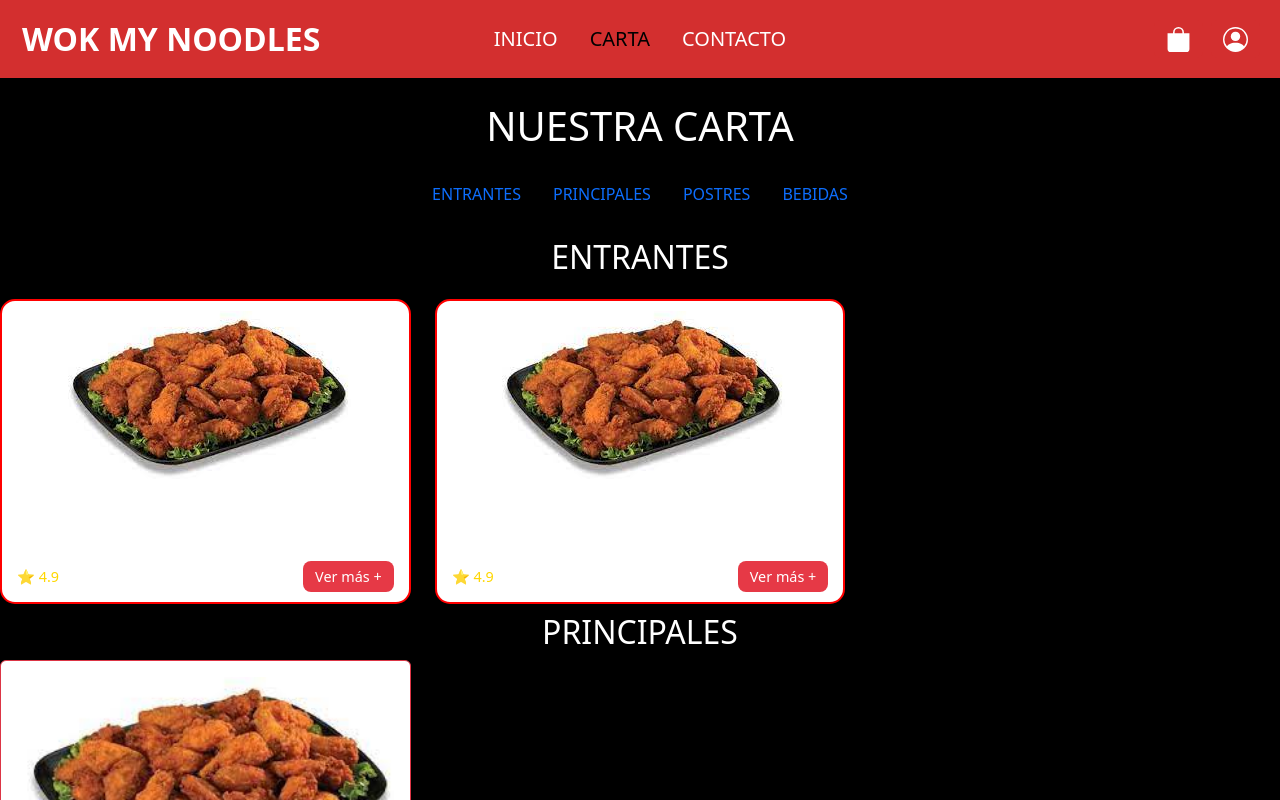
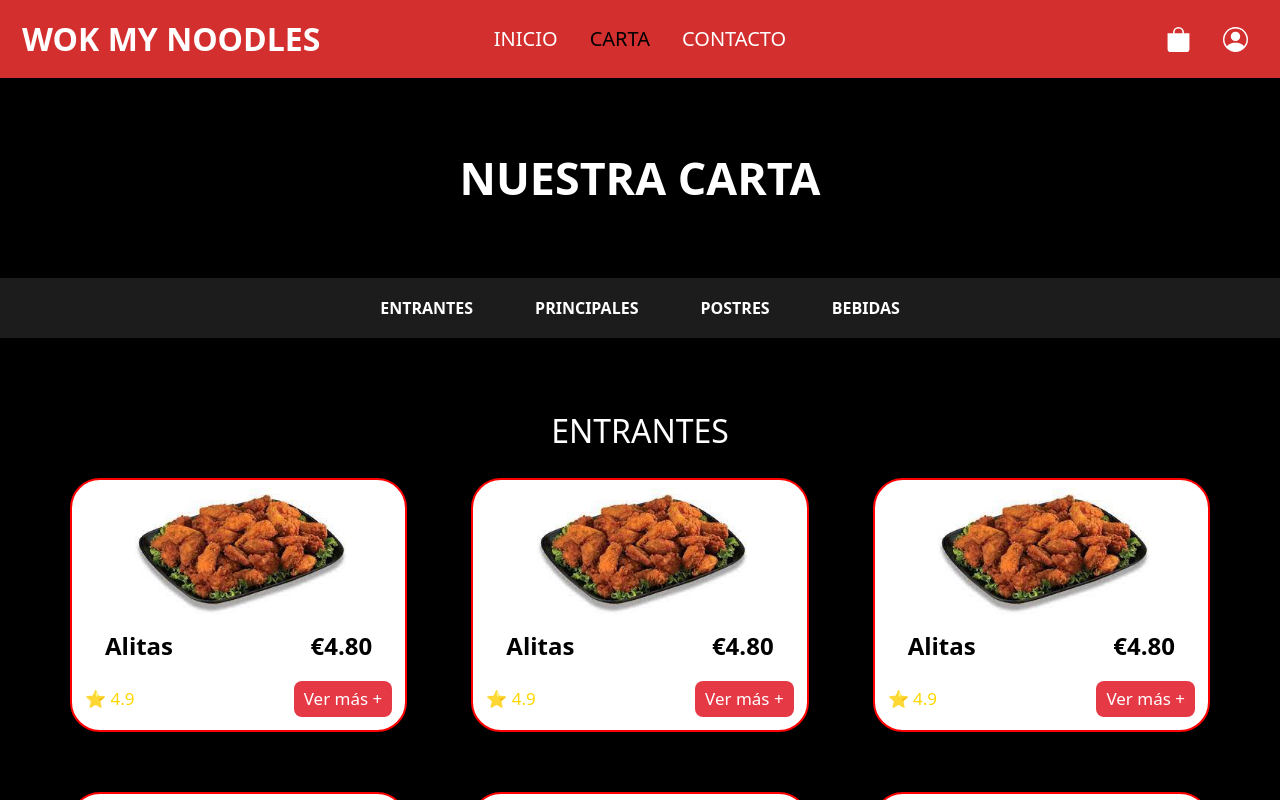
Before and after one commit to borjalopez11/Frontend_tfg, an Angular app: page /carta in a window 1280 px wide. Shown: the top 800 px of the page. Built offline with nearby package versions, Linux system fonts and the light colour scheme.

Commit message:
fix: card design

```diff
--- a/src/app/componentes/carta/carta.component.css
+++ b/src/app/componentes/carta/carta.component.css
@@ -1,61 +1,115 @@
+html {
+  scroll-behavior: smooth;
+}
+
+.titulo-carta {
+  font-size: 2.8rem;
+  font-weight: bold;
+  height: 200px;
+  color: white;
+  display: flex;
+  align-items: center;
+  justify-content: center;
+  margin: 0;
+  padding: 0 20px;
+}
+
+
+.categorias {
+  background-color: #1c1c1c;
+  padding: 10px 0;
+}
+
+.categorias .nav-link {
+  color: white !important;
+  font-weight: bold;
+  text-decoration: none;
+  font-size: 1em;
+  margin: 0 15px;
+  transition: color 0.3s;
+}
+
+.categorias .nav-link:hover {
+  color: #e63946 !important;
+}
+
+.cartContainer {
+  padding: 50px 10px;
+  max-width: 1200px;
+  margin: 0 auto;
+}
+
+.col-md-4 {
+  margin-bottom: 20px;
+}
+
 .food-card {
+  color: black;
+  font-size: 20px;
   background: white;
   border: 2px solid red;
-  border-radius: 15px;
-  padding: 10px;
-  margin: 15px 0;
+  border-radius: 30px;
+  padding: 8px;
+  margin: 20px;
   display: flex;
   flex-direction: column;
-  justify-content: space-between;
-  height: 100%;
-  box-shadow: 0 0 10px rgba(0, 0, 0, 0.1);
+  box-shadow: 0 0 8px rgba(0, 0, 0, 0.08);
+  transition: transform 0.2s ease-in-out;
+}
+
+.food-card:hover {
+  transform: scale(1.015);
 }
 
 .food-card-image img {
   max-width: 100%;
   height: auto;
-  object-fit: cover;
+  object-fit: contain;
   border-radius: 10px;
   margin: auto;
   display: block;
+  max-height: 130px;
 }
 
 .food-card-body {
+  flex-grow: 1;
+  padding: 5px 5px;
   display: flex;
   flex-direction: column;
-  justify-content: space-between;
-  margin-top: 10px;
+  gap: 6px;
 }
 
 .food-card-title {
   display: flex;
   justify-content: space-between;
+  align-items: center;
   font-weight: bold;
-  font-size: 1.1em;
-  margin-bottom: 10px;
-  padding: 0 5px;
+  padding: 5px 20px;
+  font-size: 1.2em;
+  margin-bottom: 2px;
 }
 
 .food-card-footer {
   display: flex;
   justify-content: space-between;
   align-items: center;
-  padding: 0 5px;
+  margin-top: 4px;
+  margin-bottom: 0;
 }
 
 .rating {
   color: gold;
-  font-size: 0.9em;
+  font-size: 0.85em;
 }
 
 .btn-ver-mas {
   background-color: #e63946;
   color: white;
   border: none;
-  padding: 5px 12px;
+  padding: 5px 10px;
   border-radius: 8px;
   cursor: pointer;
-  font-size: 0.9em;
+  font-size: 0.85em;
 }
 
 .btn-ver-mas:hover {
--- a/src/app/componentes/carta/carta.component.html
+++ b/src/app/componentes/carta/carta.component.html
@@ -1,18 +1,20 @@
+<h1 class="titulo-carta text-center">NUESTRA CARTA</h1>
+
+<nav class="categorias">
+  <ul class="nav justify-content-center">
+    <li class="nav-item">
+      <a class="nav-link" href="#entrantes" (click)="$event.preventDefault(); scrollTo('entrantes')">ENTRANTES</a>
+    </li>
+    <li class="nav-item">
+      <a class="nav-link" href="#principales" (click)="$event.preventDefault(); scrollTo('principales')">PRINCIPALES</a>
+    </li>
+    <li class="nav-item"><a class="nav-link" href="#postres">POSTRES</a></li>
+    <li class="nav-item"><a class="nav-link" href="#bebidas">BEBIDAS</a></li>
+  </ul>
+</nav>
+
 <div class="cartContainer text-center">
-  <h1 class="my-4">NUESTRA CARTA</h1>
-
-  <!-- Categorías -->
-  <nav class="categorias">
-    <ul class="nav justify-content-center">
-      <li class="nav-item"><a class="nav-link" href="#">ENTRANTES</a></li>
-      <li class="nav-item"><a class="nav-link" href="#">PRINCIPALES</a></li>
-      <li class="nav-item"><a class="nav-link" href="#">POSTRES</a></li>
-      <li class="nav-item"><a class="nav-link" href="#">BEBIDAS</a></li>
-    </ul>
-  </nav>
-
-  <!-- Entrantes -->
-  <h2 class="mt-4">ENTRANTES</h2>
+  <h2 class="mt-4" id="entrantes">ENTRANTES</h2>
   <div class="row">
     <div class="col-md-4" *ngFor="let producto of entrantes">
       <div class="food-card">
@@ -33,18 +35,22 @@
     </div>
   </div>
 
-
-  <!-- Principales -->
-  <h2 class="mt-4">PRINCIPALES</h2>
+  <h2 class="mt-4" id="principales">PRINCIPALES</h2>
   <div class="row">
     <div class="col-md-4" *ngFor="let producto of principales">
-      <div class="card border-danger h-100">
-        <img [src]="producto.imagen" class="card-img-top img-fluid p-3" alt="imagen producto" />
-        <div class="card-body text-center">
-          <h5 class="card-title">{{ producto.nombre }}</h5>
-          <p class="card-text">{{ producto.precio | currency:'EUR' }}</p>
-          <p class="text-warning">⭐ {{ producto.puntuacion }}</p>
-          <button class="btn btn-danger">Ver más +</button>
+      <div class="food-card">
+        <div class="food-card-image">
+          <img [src]="producto.imagen" alt="{{ producto.nombre }}" />
+        </div>
+        <div class="food-card-body">
+          <div class="food-card-title">
+            <span>{{ producto.nombre }}</span>
+            <span>{{ producto.precio | currency:'EUR' }}</span>
+          </div>
+          <div class="food-card-footer">
+            <span class="rating">⭐ {{ producto.puntuacion }}</span>
+            <button class="btn-ver-mas">Ver más +</button>
+          </div>
         </div>
       </div>
     </div>
--- a/src/app/componentes/carta/carta.component.ts
+++ b/src/app/componentes/carta/carta.component.ts
@@ -10,8 +10,44 @@ import { Component } from '@angular/core';
 })
 export class CartaComponent {
 
+  scrollTo(id: string): void {
+    const element = document.getElementById(id);
+    if (element) {
+      element.scrollIntoView({ behavior: 'smooth', block: 'start' });
+    }
+  }
+
+
 
   productos = [
+    {
+      nombre: 'Alitas',
+      precio: 4.80,
+      puntuacion: 4.9,
+      imagen: 'assets/img/nuggets.png',
+      categoria: 'entrantes'
+    },
+    {
+      nombre: 'Alitas',
+      precio: 4.80,
+      puntuacion: 4.9,
+      imagen: 'assets/img/nuggets.png',
+      categoria: 'entrantes'
+    },
+    {
+      nombre: 'Alitas',
+      precio: 4.80,
+      puntuacion: 4.9,
+      imagen: 'assets/img/nuggets.png',
+      categoria: 'entrantes'
+    },
+    {
+      nombre: 'Alitas',
+      precio: 4.80,
+      puntuacion: 4.9,
+      imagen: 'assets/img/nuggets.png',
+      categoria: 'entrantes'
+    },
     {
       nombre: 'Alitas',
       precio: 4.80,
```
